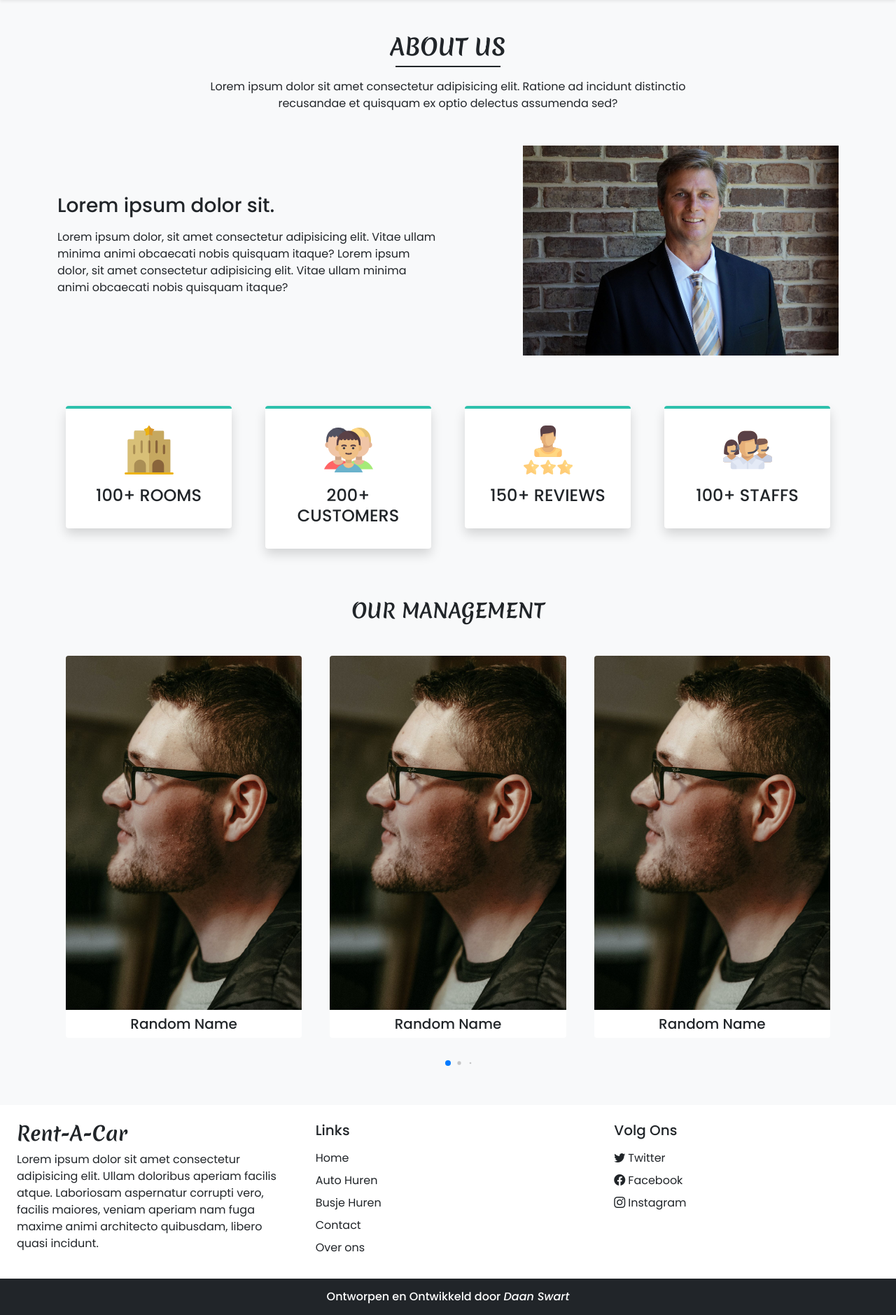
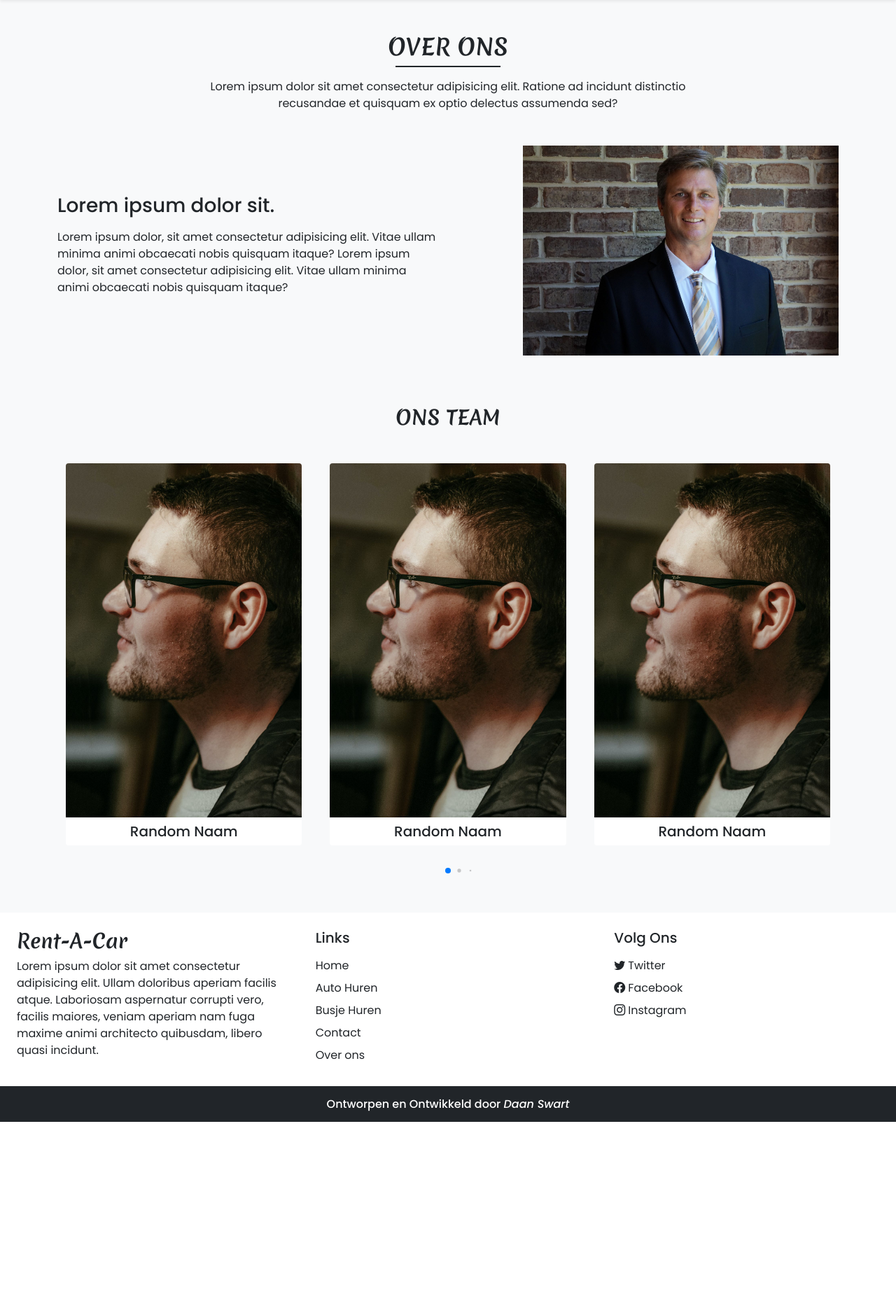
Before and after one commit to Daswart/Rent-A-Car, a PHP site: page /about.php in a window 1280 px wide. Shown: the part 68-1947 px from the top of the page at 70% size. After the commit the page ends 1671 px from the top, so only its background shows below. Run offline with PHP 8.4, Linux system fonts and the light colour scheme.

Commit message:
Actual Second Commit

```diff
--- a/about.php
+++ b/about.php
@@ -19,7 +19,7 @@
     <?php require('inc/header.php') ?>
 
     <div class="my-5 px-4">
-        <h2 class="fw-bold h-font text-center">ABOUT US</h2>
+        <h2 class="fw-bold h-font text-center">OVER ONS</h2>
         <div class="h-line bg-dark"></div>
         <p class="text-center mt-3">
             Lorem ipsum dolor sit amet consectetur adipisicing elit.
@@ -43,37 +43,8 @@
         </div>
     </div>
 
-    <div class="container mt-5">
-        <div class="row">
-            <div class="col-lg-3 col-md-6 mb-4 px-4">
-                <div class="bg-white rounded shadow p-4 border-top border-4 text-center box">
-                    <img src="images/about/hotel.svg" width="70px">
-                    <h4 class="mt-3">100+ ROOMS</h4>
-                </div>
-            </div>
-            <div class="col-lg-3 col-md-6 mb-4 px-4">
-                <div class="bg-white rounded shadow p-4 border-top border-4 text-center box">
-                    <img src="images/about/customers.svg" width="70px">
-                    <h4 class="mt-3">200+ CUSTOMERS</h4>
-                </div>
-            </div>
-            <div class="col-lg-3 col-md-6 mb-4 px-4">
-                <div class="bg-white rounded shadow p-4 border-top border-4 text-center box">
-                    <img src="images/about/rating.svg" width="70px">
-                    <h4 class="mt-3">150+ REVIEWS</h4>
-                </div>
-            </div>
-            <div class="col-lg-3 col-md-6 mb-4 px-4">
-                <div class="bg-white rounded shadow p-4 border-top border-4 text-center box">
-                    <img src="images/about/staff.svg" width="70px">
-                    <h4 class="mt-3">100+ STAFFS</h4>
-                </div>
-            </div>
-        </div>
-    </div>
-
     <h3 class="my-5 fw-bold h-font text-center">
-        OUR MANAGEMENT
+        ONS TEAM
     </h3>
 
     <!-- swiper-pagination -->
@@ -82,27 +53,27 @@
             <div class="swiper-wrapper mb-5">
                 <div class="swiper-slide bg-white text-center overflow-hidden rounded">
                     <img src="images/about/team.jpg" class="w-100">
-                    <h5 class="mt-2">Random Name</h5>
+                    <h5 class="mt-2">Random Naam</h5>
                 </div>
                 <div class="swiper-slide bg-white text-center overflow-hidden rounded">
                     <img src="images/about/team.jpg" class="w-100">
-                    <h5 class="mt-2">Random Name</h5>
+                    <h5 class="mt-2">Random Naam</h5>
                 </div>
                 <div class="swiper-slide bg-white text-center overflow-hidden rounded">
                     <img src="images/about/team.jpg" class="w-100">
-                    <h5 class="mt-2">Random Name</h5>
+                    <h5 class="mt-2">Random Naam</h5>
                 </div>
                 <div class="swiper-slide bg-white text-center overflow-hidden rounded">
                     <img src="images/about/team.jpg" class="w-100">
-                    <h5 class="mt-2">Random Name</h5>
+                    <h5 class="mt-2">Random Naam</h5>
                 </div>
                 <div class="swiper-slide bg-white text-center overflow-hidden rounded">
                     <img src="images/about/team.jpg" class="w-100">
-                    <h5 class="mt-2">Random Name</h5>
+                    <h5 class="mt-2">Random Naam</h5>
                 </div>
                 <div class="swiper-slide bg-white text-center overflow-hidden rounded">
                     <img src="images/about/team.jpg" class="w-100">
-                    <h5 class="mt-2">Random Name</h5>
+                    <h5 class="mt-2">Random Naam</h5>
                 </div>
             </div>
             <div class="swiper-pagination"></div>
@@ -112,6 +83,7 @@
 
     <?php require('inc/footer.php') ?>
     <script src="https://cdn.jsdelivr.net/npm/swiper@11/swiper-bundle.min.js"></script>
+    <script src="https://cdn.jsdelivr.net/npm/bootstrap@5.0.2/dist/js/bootstrap.bundle.min.js" integrity="sha384-MrcW6ZMFYlzcLA8Nl+NtUVF0sA7MsXsP1UyJoMp4YLEuNSfAP+JcXn/tWtIaxVXM" crossorigin="anonymous"></script>
     <script>
         var swiper = new Swiper(".mySwiper", {
             slidesPerView: 4,
--- a/admin/inc/db_config.php
+++ b/admin/inc/db_config.php
@@ -4,7 +4,7 @@
 $hname = 'localhost';
 $uname = 'root';
 $pass = '';
-$db = 'hbwebsite';
+$db = 'rent-a-car';
 
 // Conntectopn to database
 $con = mysqli_connect($hname, $uname, $pass, $db);
--- a/contact.php
+++ b/contact.php
@@ -93,6 +93,8 @@
         </div>
     </div>
     <?php require('inc/footer.php') ?>
+    <script src="https://cdn.jsdelivr.net/npm/swiper@11/swiper-bundle.min.js"></script>
+    <script src="https://cdn.jsdelivr.net/npm/bootstrap@5.0.2/dist/js/bootstrap.bundle.min.js" integrity="sha384-MrcW6ZMFYlzcLA8Nl+NtUVF0sA7MsXsP1UyJoMp4YLEuNSfAP+JcXn/tWtIaxVXM" crossorigin="anonymous"></script>
 </body>
 
 </html>
```
Also changed, not shown: admin/inc/header.php (+8 -5 lines), admin/settings.php (+8 -8 lines).
